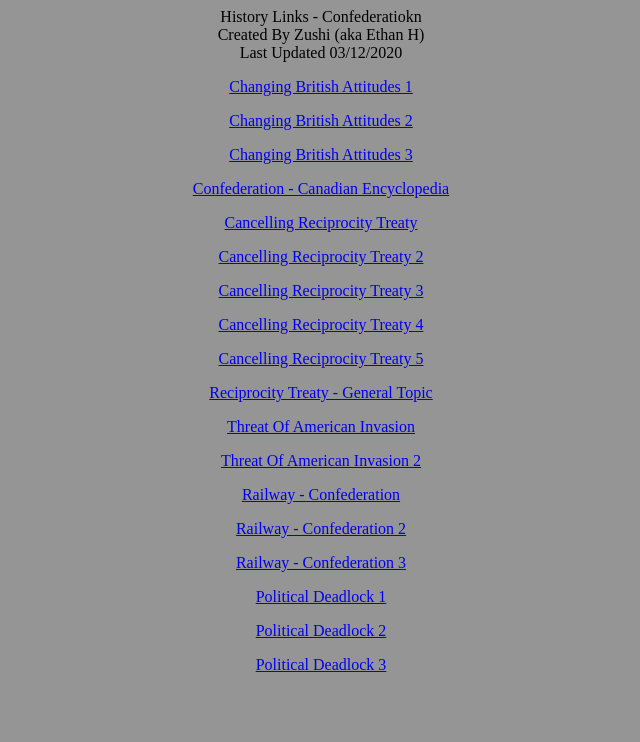
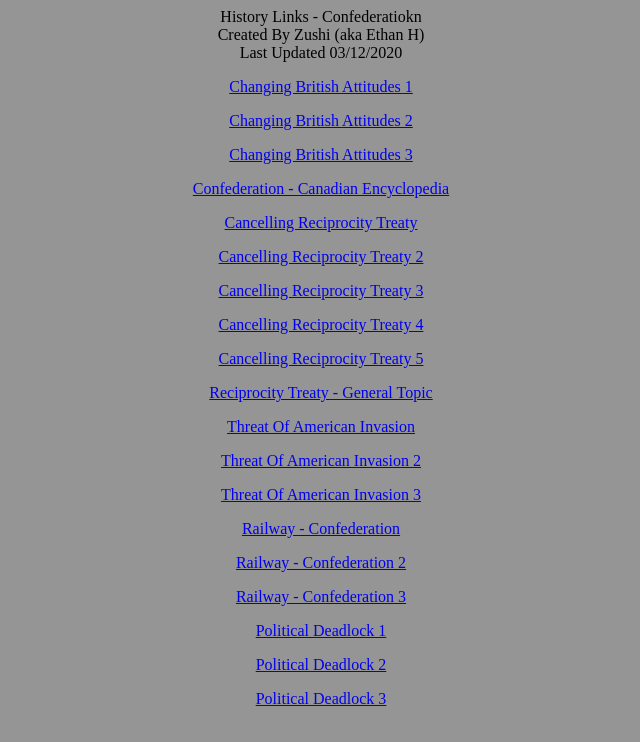
Before and after one commit to hubee8329/links, a plain HTML site: page index.html in a window 1280 px wide. Shown: the whole page, without its empty margins (319-959 px from the left). Drawn offline with Linux system fonts and the light colour scheme.

Commit message:
New Link (Threat Of American Invasion)
More links = Better Mark

```diff
--- a/index.html
+++ b/index.html
@@ -17,6 +17,7 @@
 <a href="https://www.britannica.com/topic/Reciprocity-Treaty-Canada-United-States-1854"><p style="text-align:center">Reciprocity Treaty - General Topic</a>
 <a href="https://prezi.com/zphafy6wutus/confederation-the-threat-of-invasion/"><p style="text-align:center">Threat Of American Invasion</a>
 <a href="https://prezi.com/p/amqhl3_0clx4/threat-of-american-invasion/"><p style="text-align:center">Threat Of American Invasion 2</a>
+<a href="http://history.lbpsb.qc.ca/m5u1l1b.htm"><p style="text-align:center">Threat Of American Invasion 3</a>
 <a href="https://www.thecanadianencyclopedia.ca/en/article/railway-history"><p style="text-align:center">Railway - Confederation</a>
 <a href="https://histoiredurailhistory.ca/confederation_en.html"><p style="text-align:center">Railway - Confederation 2</a>
 <a href="https://prezi.com/zgx-1kd1eg1m/factors-of-confederation-issue-1-the-railways/"><p style="text-align:center">Railway - Confederation 3</a>
```
